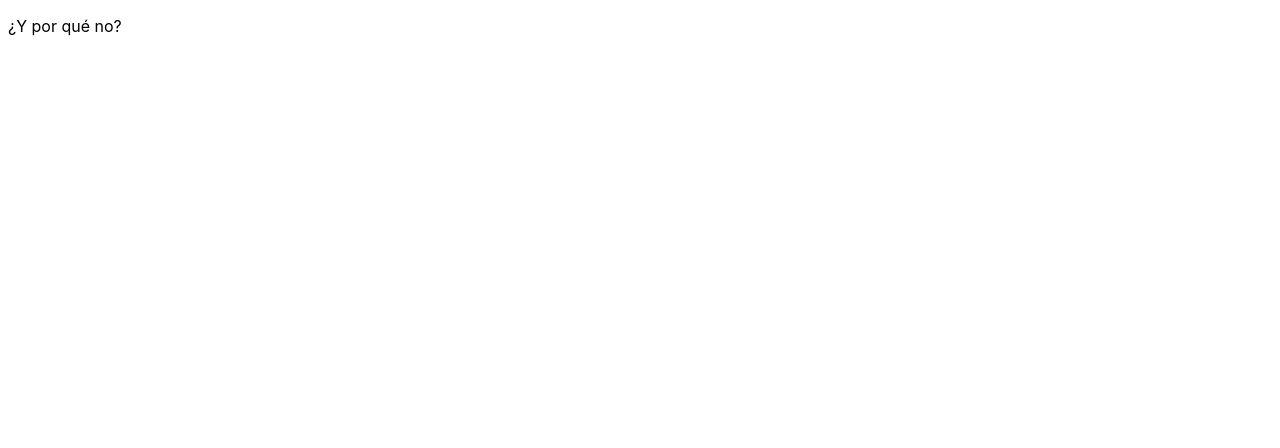
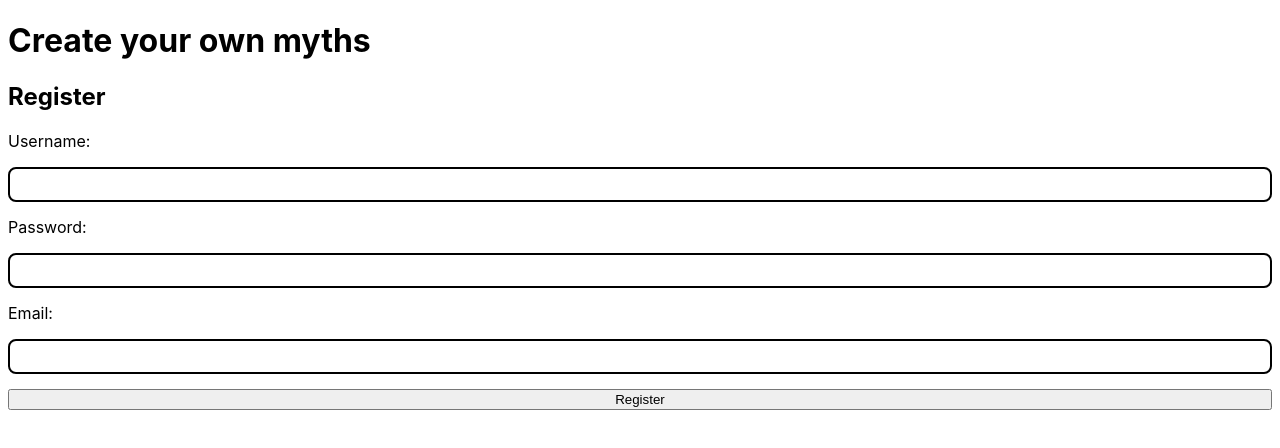
Before and after one commit to ZhenzhiJ/League-of-Myths-Frontend, a React (Create React App) app: page / in a window 1280 px wide. Shown: the top 448 px of the page. Built offline with nearby package versions, Linux system fonts and the light colour scheme.

Commit message:
Create basic register form

```diff
--- a/package.json
+++ b/package.json
@@ -22,6 +22,7 @@
     "react-redux": "^8.0.4",
     "react-router-dom": "^6.4.3",
     "react-scripts": "5.0.1",
+    "styled-components": "^5.3.6",
     "typescript": "^4.8.4",
     "web-vitals": "^2.1.4"
   },
@@ -52,6 +53,7 @@
     ]
   },
   "devDependencies": {
+    "@types/styled-components": "^5.1.26",
     "husky": "^8.0.0"
   },
   "jest": {
--- a/src/App.tsx
+++ b/src/App.tsx
@@ -1,5 +1,12 @@
+import RegisterForm from "./components/RegisterForm/RegisterForm";
+
 const App = () => {
-  return <p>¿Y por qué no?</p>;
+  return (
+    <main>
+      <h1>Create your own myths</h1>
+      <RegisterForm />
+    </main>
+  );
 };
 
 export default App;
--- /dev/null
+++ b/src/components/RegisterForm/RegisterForm.tsx
@@ -0,0 +1,52 @@
+import RegisterFormStyled from "./RegisterFormStyled";
+
+const RegisterForm = () => {
+  return (
+    <RegisterFormStyled className="register-form form" autoComplete="off">
+      <h2 className="register-form__title form__title">Register</h2>
+      <div className="register-form__form-container form-container">
+        <div className="register-form__form-group form__group">
+          <label
+            htmlFor="username"
+            className="register-form__label form__label"
+          >
+            Username:
+          </label>
+          <input
+            type="text"
+            id="username"
+            className="register-form__input form__input"
+            min="5"
+          />
+        </div>
+        <div className="register-form__form-group form__group">
+          <label
+            htmlFor="password"
+            className="register-form__label form__label"
+          >
+            Password:
+          </label>
+          <input
+            type="password"
+            id="password"
+            className="register-form__input form__input"
+            min="5"
+          />
+        </div>
+        <div className="register-form__form-group form__group">
+          <label htmlFor="email" className="register-form__label form__label">
+            Email:
+          </label>
+          <input
+            type="email"
+            id="email"
+            className="register-form__input form__input"
+          />
+        </div>
+        <button>Register</button>
+      </div>
+    </RegisterFormStyled>
+  );
+};
+
+export default RegisterForm;
--- /dev/null
+++ b/src/components/RegisterForm/RegisterFormStyled.tsx
@@ -0,0 +1,27 @@
+import styled from "styled-components";
+
+const RegisterFormStyled = styled.form`
+  .form {
+    display: flex;
+    flex-direction: column;
+    gap: 1rem;
+  }
+  .form-container {
+    display: flex;
+    flex-direction: column;
+    gap: 15px;
+  }
+
+  .form__group {
+    display: flex;
+    flex-direction: column;
+    gap: 1rem;
+  }
+  .form__input {
+    padding: 0.5rem 1rem;
+    border-radius: 0.5rem;
+    border: 2px solid #000;
+  }
+`;
+
+export default RegisterFormStyled;
```
Also changed, not shown: 1 other file (tests, documents, lock files or other folders).
